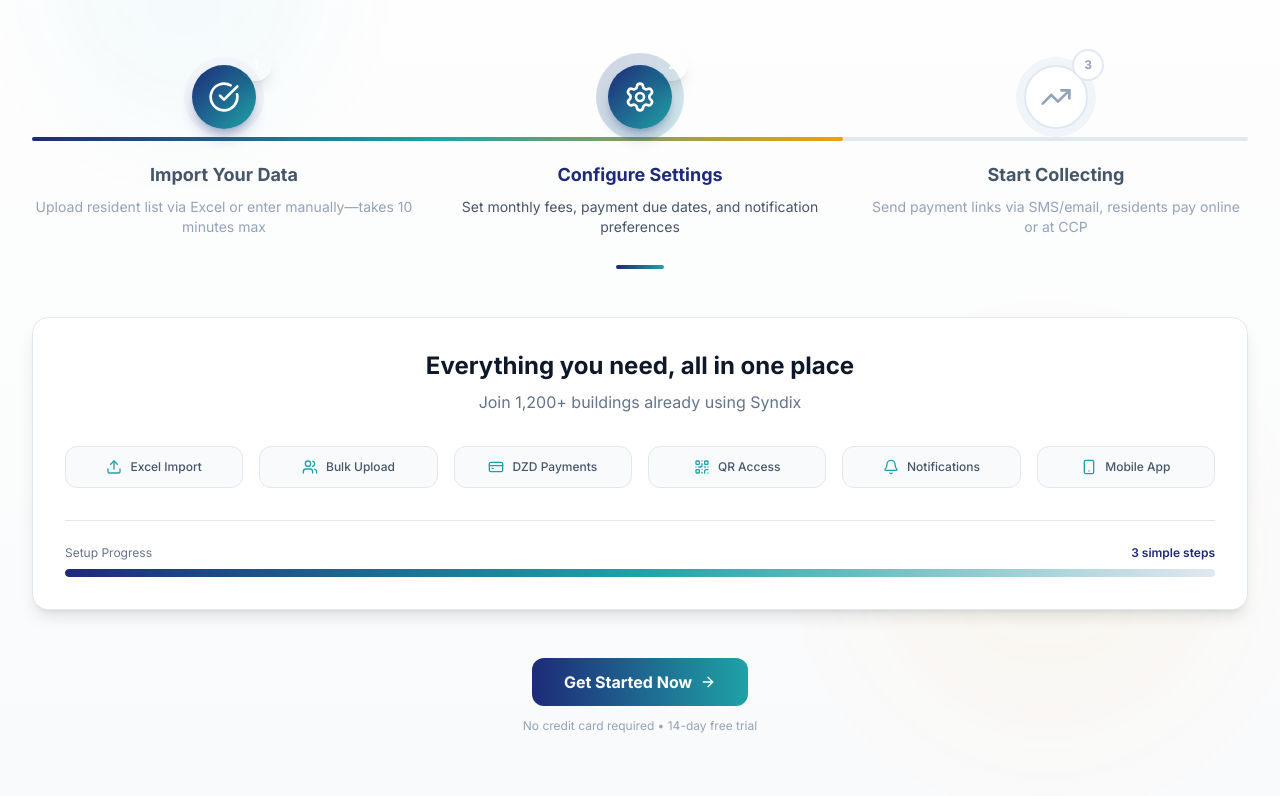
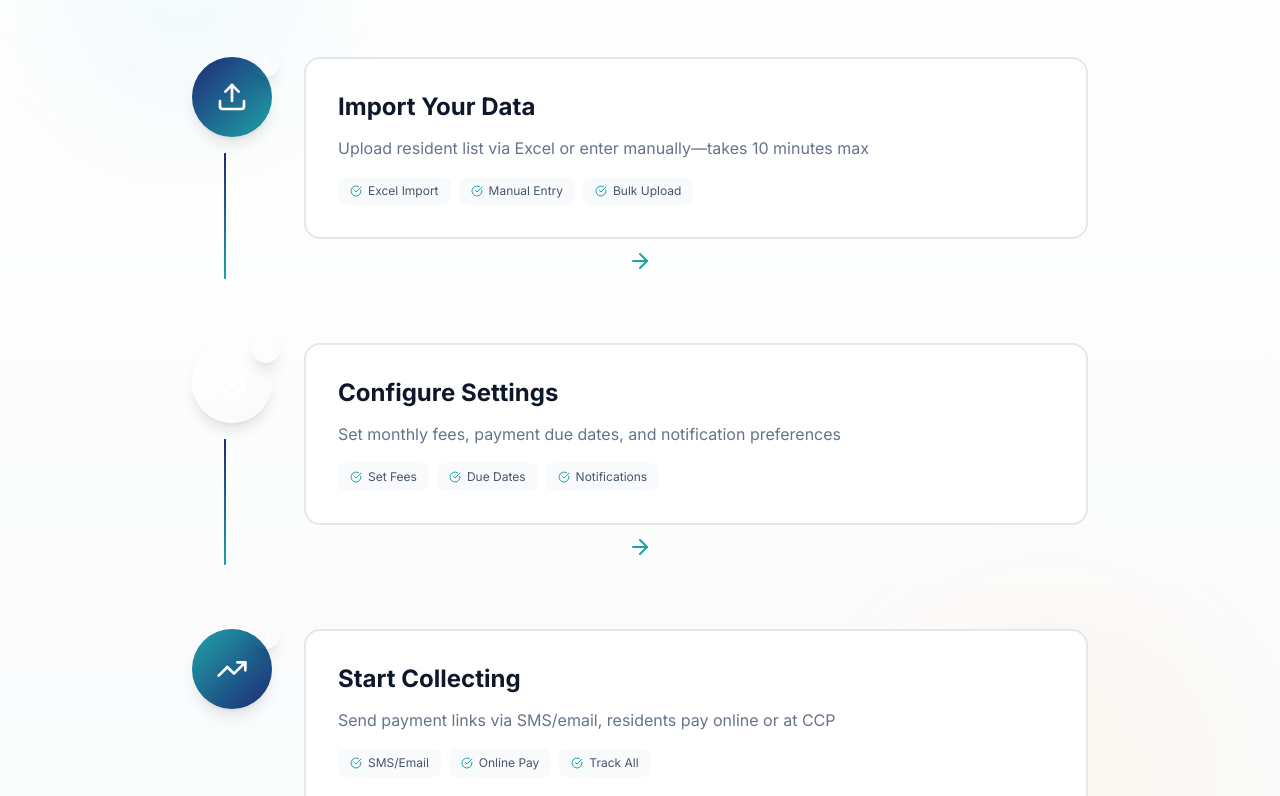
Before and after one commit to ikramikram2020/Syndix, a Next.js app: page / in a window 1280 px wide. Shown: the part 1920-2716 px from the top of the page. Built offline with nearby package versions, Linux system fonts and the light colour scheme.

Commit message:
new update

```diff
--- a/src/components/landing/HowItWorks.tsx
+++ b/src/components/landing/HowItWorks.tsx
@@ -1,48 +1,81 @@
 import { useLanguage } from "../../contexts/LanguageContext";
 import {
-  Building2,
-  Users,
-  CreditCard,
-  QrCode,
-  Bell,
-  CheckCircle,
-  ArrowRight,
   Upload,
   Settings,
   TrendingUp,
-  Smartphone,
-  Zap
+  ArrowRight,
+  Zap,
+  CheckCircle
 } from "lucide-react";
-import { useState, useEffect } from "react";
+import { useEffect, useRef, useState } from "react";
 
 export default function HowItWorks() {
   const { t } = useLanguage();
-  const [activeStep, setActiveStep] = useState(0);
-  const [scrolled, setScrolled] = useState(false);
-
-  // Auto-rotate steps for demo
-  useEffect(() => {
-    const interval = setInterval(() => {
-      setActiveStep((prev) => (prev + 1) % 3);
-    }, 5000);
-    return () => clearInterval(interval);
-  }, []);
+  const [visibleSteps, setVisibleSteps] = useState<number[]>([]);
+  const stepRefs = useRef<(HTMLDivElement | null)[]>([]);
 
   // Icons for each step
   const stepIcons = [
-    { icon: Upload, color: "from-brand-navy to-brand-teal", bg: "bg-brand-navy/10", iconColor: "text-brand-navy", title: "Import Your Data", desc: "Upload resident list via Excel or enter manually—takes 10 minutes max" },
-    { icon: Settings, color: "from-brand-orange to-brand-amber", bg: "bg-brand-amber/10", iconColor: "text-brand-amber", title: "Configure Settings", desc: "Set monthly fees, payment due dates, and notification preferences" },
-    { icon: TrendingUp, color: "from-brand-teal to-brand-navy", bg: "bg-brand-teal/10", iconColor: "text-brand-teal", title: "Start Collecting", desc: "Send payment links via SMS/email, residents pay online or at CCP" }
+    {
+      icon: Upload,
+      color: "from-brand-navy to-brand-teal",
+      bg: "bg-brand-navy/10",
+      iconColor: "text-brand-navy",
+      title: "Import Your Data",
+      desc: "Upload resident list via Excel or enter manually—takes 10 minutes max",
+      details: ["Excel Import", "Manual Entry", "Bulk Upload"]
+    },
+    {
+      icon: Settings,
+      color: "from-brand-orange to-brand-amber",
+      bg: "bg-brand-amber/10",
+      iconColor: "text-brand-amber",
+      title: "Configure Settings",
+      desc: "Set monthly fees, payment due dates, and notification preferences",
+      details: ["Set Fees", "Due Dates", "Notifications"]
+    },
+    {
+      icon: TrendingUp,
+      color: "from-brand-teal to-brand-navy",
+      bg: "bg-brand-teal/10",
+      iconColor: "text-brand-teal",
+      title: "Start Collecting",
+      desc: "Send payment links via SMS/email, residents pay online or at CCP",
+      details: ["SMS/Email", "Online Pay", "Track All"]
+    }
   ];
 
-  const features = [
-    { icon: <Upload className="w-4 h-4" />, text: "Excel Import" },
-    { icon: <Users className="w-4 h-4" />, text: "Bulk Upload" },
-    { icon: <CreditCard className="w-4 h-4" />, text: "DZD Payments" },
-    { icon: <QrCode className="w-4 h-4" />, text: "QR Access" },
-    { icon: <Bell className="w-4 h-4" />, text: "Notifications" },
-    { icon: <Smartphone className="w-4 h-4" />, text: "Mobile App" }
-  ];
+  // Intersection Observer for scroll animations
+  useEffect(() => {
+    const observers = stepRefs.current.map((ref, index) => {
+      if (!ref) return null;
+
+      const observer = new IntersectionObserver(
+        (entries) => {
+          entries.forEach((entry) => {
+            if (entry.isIntersecting) {
+              setVisibleSteps((prev) => {
+                if (!prev.includes(index)) {
+                  return [...prev, index];
+                }
+                return prev;
+              });
+            }
+          });
+        },
+        { threshold: 0.3, rootMargin: "0px 0px -100px 0px" }
+      );
+
+      observer.observe(ref);
+      return observer;
+    });
+
+    return () => {
+      observers.forEach((observer) => {
+        if (observer) observer.disconnect();
+      });
+    };
+  }, []);
 
   return (
     <section id="how-it-works" className="py-24 bg-gradient-to-b from-white to-brand-bg relative overflow-hidden">
@@ -53,7 +86,7 @@ export default function HowItWorks() {
       </div>
 
       <div className="max-w-7xl mx-auto px-4 sm:px-6 lg:px-8 relative z-10">
-        <div className="text-center mb-16">
+        <div className="text-center mb-16 animate-fade-in-up">
           <span className="inline-flex items-center gap-2 px-4 py-1.5 text-xs font-bold tracking-widest uppercase text-brand-amber bg-brand-amber/10 border border-brand-amber/20 rounded-full mb-4">
             <Zap className="w-3 h-3" />
             {t.howItWorks.badge}
@@ -66,152 +99,105 @@ export default function HowItWorks() {
           </p>
         </div>
 
-        {/* Horizontal Timeline Strip - Desktop */}
-        <div className="hidden md:block relative mb-16">
-          {/* Progress Line */}
-          <div className="absolute top-20 left-0 right-0 h-1 bg-slate-200 rounded-full">
-            <div
-              className="h-full bg-gradient-to-r from-brand-navy via-brand-teal to-brand-amber rounded-full transition-all duration-500"
-              style={{ width: `${(activeStep + 1) * 33.33}%` }}
-            ></div>
-          </div>
-
-          {/* Steps */}
-          <div className="grid grid-cols-3 gap-8 relative">
+        {/* Vertical Timeline - One by one animation */}
+        <div className="max-w-4xl mx-auto">
           {stepIcons.map((step, idx) => {
             const IconComponent = step.icon;
-              const isActive = activeStep === idx;
-              const isCompleted = activeStep > idx;
+            const isVisible = visibleSteps.includes(idx);
 
             return (
               <div
                 key={idx}
-                  className="relative text-center cursor-pointer group"
-                  onClick={() => setActiveStep(idx)}
+                ref={(el) => { stepRefs.current[idx] = el; }}
+                className={`relative mb-16 transition-all duration-700 transform ${
+                  isVisible
+                    ? 'opacity-100 translate-x-0'
+                    : 'opacity-0 -translate-x-10'
+                }`}
+                style={{ transitionDelay: `${idx * 200}ms` }}
               >
-                  {/* Step Circle */}
-                  <div className="relative inline-flex items-center justify-center w-20 h-20 mb-6">
-                    <div className={`absolute inset-0 rounded-full transition-all duration-300 ${
-                      isActive ? 'scale-110 bg-gradient-to-br from-brand-navy to-brand-teal opacity-20' : 'bg-slate-100'
-                    } group-hover:scale-110`} />
-                    <div className={`relative w-16 h-16 rounded-full flex items-center justify-center transition-all duration-300 ${
-                      isActive || isCompleted
-                        ? 'bg-gradient-to-br from-brand-navy to-brand-teal shadow-lg shadow-brand-navy/30'
-                        : 'bg-white border-2 border-slate-200'
-                    } group-hover:scale-105`}>
-                      {isCompleted ? (
-                        <CheckCircle className="w-8 h-8 text-white" />
-                      ) : (
-                        <IconComponent className={`w-8 h-8 ${isActive ? 'text-white' : 'text-slate-400'} transition-colors`} />
+                {/* Vertical Connecting Line */}
+                {idx < stepIcons.length - 1 && (
+                  <div className="absolute left-8 top-24 bottom-0 w-0.5 bg-gradient-to-b from-brand-teal to-brand-navy/20 hidden md:block">
+                    <div
+                      className={`w-full h-0 bg-gradient-to-b from-brand-navy to-brand-teal rounded-full transition-all duration-1000 ${
+                        isVisible ? 'h-full' : 'h-0'
+                      }`}
+                      style={{ transitionDelay: `${idx * 200 + 300}ms` }}
+                    ></div>
+                  </div>
                 )}
+
+                <div className="flex flex-col md:flex-row gap-6 md:gap-8 items-start">
+                  {/* Left side - Icon with number */}
+                  <div className="relative flex-shrink-0 w-16 h-16 md:w-20 md:h-20">
+                    <div className={`absolute inset-0 rounded-full bg-gradient-to-br ${step.color} opacity-20 transition-all duration-500 ${
+                      isVisible ? 'scale-100' : 'scale-50'
+                    }`}></div>
+                    <div className={`relative w-full h-full rounded-full bg-gradient-to-br ${step.color} flex items-center justify-center shadow-lg transition-all duration-500 ${
+                      isVisible ? 'scale-100 rotate-0' : 'scale-50 rotate-180'
+                    }`}>
+                      <IconComponent className="w-8 h-8 text-white" />
                     </div>
-                    {/* Step Number Badge */}
-                    <div className={`absolute -top-2 -right-2 w-8 h-8 rounded-full flex items-center justify-center text-xs font-bold transition-all ${
-                      isActive || isCompleted
-                        ? 'bg-brand-orange text-white shadow-lg'
-                        : 'bg-white border-2 border-slate-200 text-slate-400'
+                    {/* Step Number */}
+                    <div className={`absolute -top-2 -right-2 w-7 h-7 rounded-full bg-brand-orange text-white flex items-center justify-center text-xs font-bold shadow-lg transition-all duration-500 ${
+                      isVisible ? 'scale-100' : 'scale-0'
                     }`}>
                       {idx + 1}
                     </div>
                   </div>
 
-                  {/* Content */}
-                  <h3 className={`text-lg font-bold mb-2 transition-colors ${
-                    isActive ? 'text-brand-navy' : 'text-slate-600'
+                  {/* Right side - Content */}
+                  <div className="flex-1">
+                    <div className={`bg-white rounded-2xl p-6 md:p-8 border-2 border-slate-200 hover:border-brand-teal/30 hover:shadow-xl transition-all duration-300 ${
+                      isVisible ? 'opacity-100 translate-y-0' : 'opacity-0 translate-y-10'
                     }`}>
+                      <h3 className="text-xl md:text-2xl font-bold text-slate-900 mb-3">
                         {step.title}
                       </h3>
-                  <p className={`text-sm transition-colors ${
-                    isActive ? 'text-slate-600' : 'text-slate-400'
-                  }`}>
+                      <p className="text-slate-500 leading-relaxed mb-4">
                         {step.desc}
                       </p>
 
-                  {/* Active Indicator */}
-                  {isActive && (
-                    <div className="absolute -bottom-8 left-1/2 -translate-x-1/2 w-12 h-1 bg-gradient-to-r from-brand-navy to-brand-teal rounded-full animate-pulse" />
+                      {/* Feature pills */}
+                      <div className="flex flex-wrap gap-2">
+                        {step.details.map((detail, didx) => (
+                          <span
+                            key={didx}
+                            className={`inline-flex items-center gap-1.5 px-3 py-1.5 bg-brand-bg rounded-lg text-xs text-slate-600 transition-all duration-500 delay-300 ${
+                              isVisible ? 'opacity-100 translate-y-0' : 'opacity-0 translate-y-4'
+                            }`}
+                            style={{ transitionDelay: `${idx * 200 + 400 + didx * 100}ms` }}
+                          >
+                            <CheckCircle className="w-3 h-3 text-brand-teal" />
+                            {detail}
+                          </span>
+                        ))}
+                      </div>
+                    </div>
+                  </div>
+                </div>
+
+                {/* Animated arrow between steps */}
+                {idx < stepIcons.length - 1 && (
+                  <div className={`hidden md:flex justify-center mt-4 transition-all duration-500 ${
+                    isVisible ? 'opacity-100 translate-y-0' : 'opacity-0 -translate-y-5'
+                  }`}>
+                    <div className="animate-bounce">
+                      <ArrowRight className="w-6 h-6 text-brand-teal rotate-90 md:rotate-0" />
+                    </div>
+                  </div>
                 )}
               </div>
             );
           })}
         </div>
-        </div>
 
-        {/* Mobile: Interactive Cards with Hover Effects */}
-        <div className="md:hidden space-y-6">
-          {stepIcons.map((step, idx) => {
-            const IconComponent = step.icon;
-            return (
-              <div
-                key={idx}
-                className="group relative bg-white rounded-2xl p-6 border-2 border-slate-200 hover:border-brand-teal/50 hover:shadow-xl transition-all duration-300 hover:-translate-y-1 cursor-pointer"
-              >
-                <div className="flex items-start gap-5">
-                  <div className="relative">
-                    <div className="w-16 h-16 rounded-full bg-gradient-to-br from-brand-navy to-brand-teal flex items-center justify-center shadow-lg">
-                      <IconComponent className="w-8 h-8 text-white" />
-                    </div>
-                    <div className="absolute -top-2 -right-2 w-7 h-7 rounded-full bg-brand-orange text-white flex items-center justify-center text-xs font-bold">
-                      {idx + 1}
-                    </div>
-                  </div>
-                  <div className="flex-1">
-                    <h3 className="text-lg font-bold text-slate-900 mb-2">
-                      {step.title}
-                    </h3>
-                    <p className="text-sm text-slate-500 leading-relaxed">
-                      {step.desc}
-                    </p>
-                  </div>
-                  <ArrowRight className="w-5 h-5 text-slate-300 group-hover:text-brand-teal group-hover:translate-x-1 transition-all" />
-                </div>
-              </div>
-            );
-          })}
-        </div>
-
-        {/* Interactive Feature Strip */}
-        <div className="mt-20 bg-white rounded-2xl border border-slate-200 p-8 shadow-lg hover:shadow-xl transition-all">
-          <div className="text-center mb-8">
-            <h3 className="text-2xl font-bold text-slate-900 mb-2">
-              Everything you need, all in one place
-            </h3>
-            <p className="text-slate-500">
-              Join 1,200+ buildings already using Syndix
-            </p>
-          </div>
-
-          <div className="grid grid-cols-2 md:grid-cols-3 lg:grid-cols-6 gap-4">
-            {features.map((feature, idx) => (
-              <div
-                key={idx}
-                className="flex items-center justify-center gap-2 px-4 py-3 bg-brand-bg rounded-xl border border-slate-200 hover:border-brand-teal/30 hover:bg-white hover:shadow-md transition-all group cursor-pointer"
-              >
-                <div className="text-brand-teal group-hover:scale-110 transition-transform">
-                  {feature.icon}
-                </div>
-                <span className="text-xs font-medium text-slate-600 group-hover:text-brand-navy">
-                  {feature.text}
-                </span>
-              </div>
-            ))}
-          </div>
-
-          {/* Progress Bar */}
-          <div className="mt-8 pt-6 border-t border-slate-200">
-            <div className="flex items-center justify-between mb-2 text-xs text-slate-500">
-              <span>Setup Progress</span>
-              <span className="font-semibold text-brand-navy">3 simple steps</span>
-            </div>
-            <div className="h-2 bg-slate-200 rounded-full overflow-hidden">
-              <div className="h-full w-0 bg-gradient-to-r from-brand-navy via-brand-teal to-brand-orange rounded-full animate-[progress_2s_ease-out_forwards]"></div>
-            </div>
-          </div>
-        </div>
-
-        {/* CTA Button */}
-        <div className="text-center mt-12">
-          <button className="group inline-flex items-center gap-2 px-8 py-3 bg-gradient-to-r from-brand-navy to-brand-teal text-white font-bold rounded-xl hover:shadow-xl hover:scale-105 transition-all duration-200">
+        {/* Final CTA Button */}
+        <div className={`text-center mt-8 transition-all duration-700 delay-700 transform ${
+          visibleSteps.length === 3 ? 'opacity-100 translate-y-0' : 'opacity-0 translate-y-10'
+        }`}>
+          <button className="group inline-flex items-center gap-2 px-8 py-3.5 bg-gradient-to-r from-brand-navy to-brand-teal text-white font-bold rounded-xl hover:shadow-xl hover:scale-105 transition-all duration-200">
             Get Started Now
             <ArrowRight className="w-4 h-4 group-hover:translate-x-1 transition-transform" />
           </button>
@@ -220,9 +206,19 @@ export default function HowItWorks() {
       </div>
 
       <style jsx>{`
-        @keyframes progress {
-          from { width: 0%; }
-          to { width: 100%; }
+        @keyframes fadeInUp {
+          from {
+            opacity: 0;
+            transform: translateY(30px);
+          }
+          to {
+            opacity: 1;
+            transform: translateY(0);
+          }
+        }
+
+        .animate-fade-in-up {
+          animation: fadeInUp 0.6s ease-out forwards;
         }
       `}</style>
     </section>
```
Lines whose indentation alone changed are shown as unchanged.
